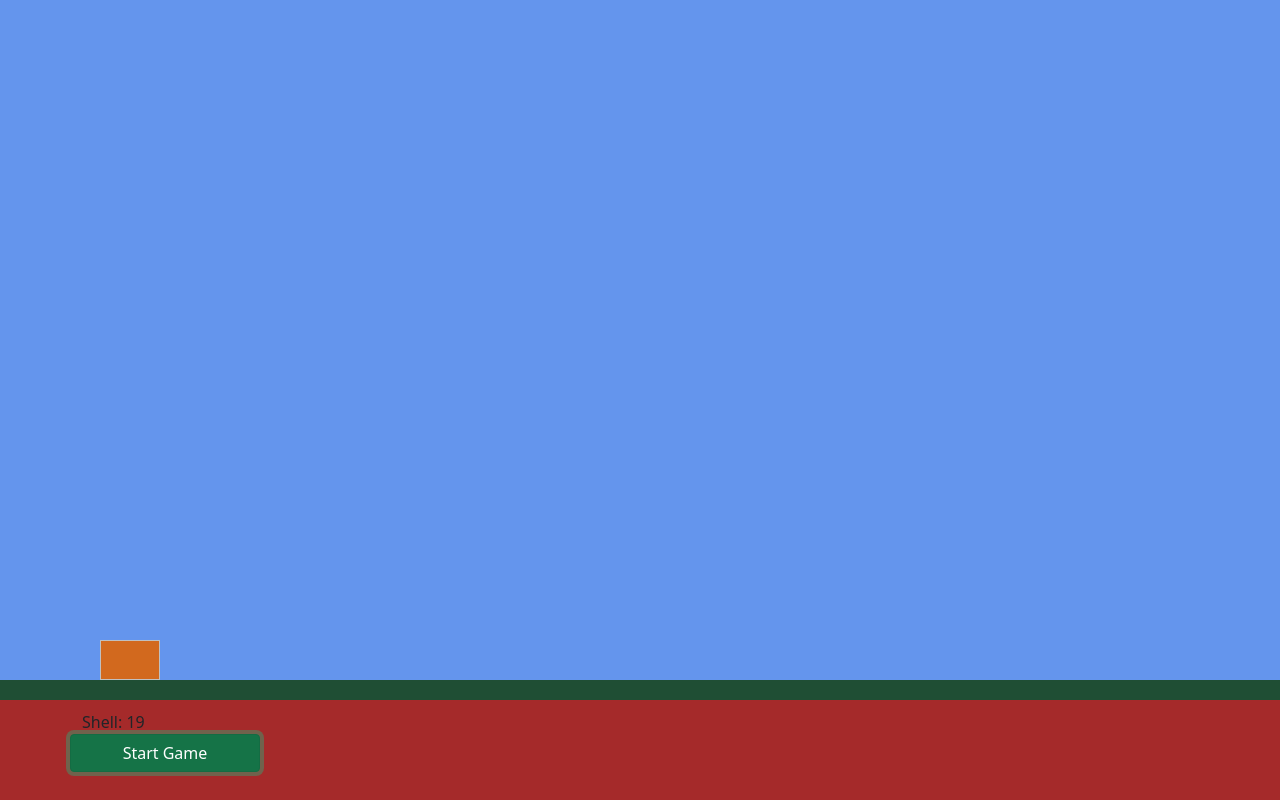
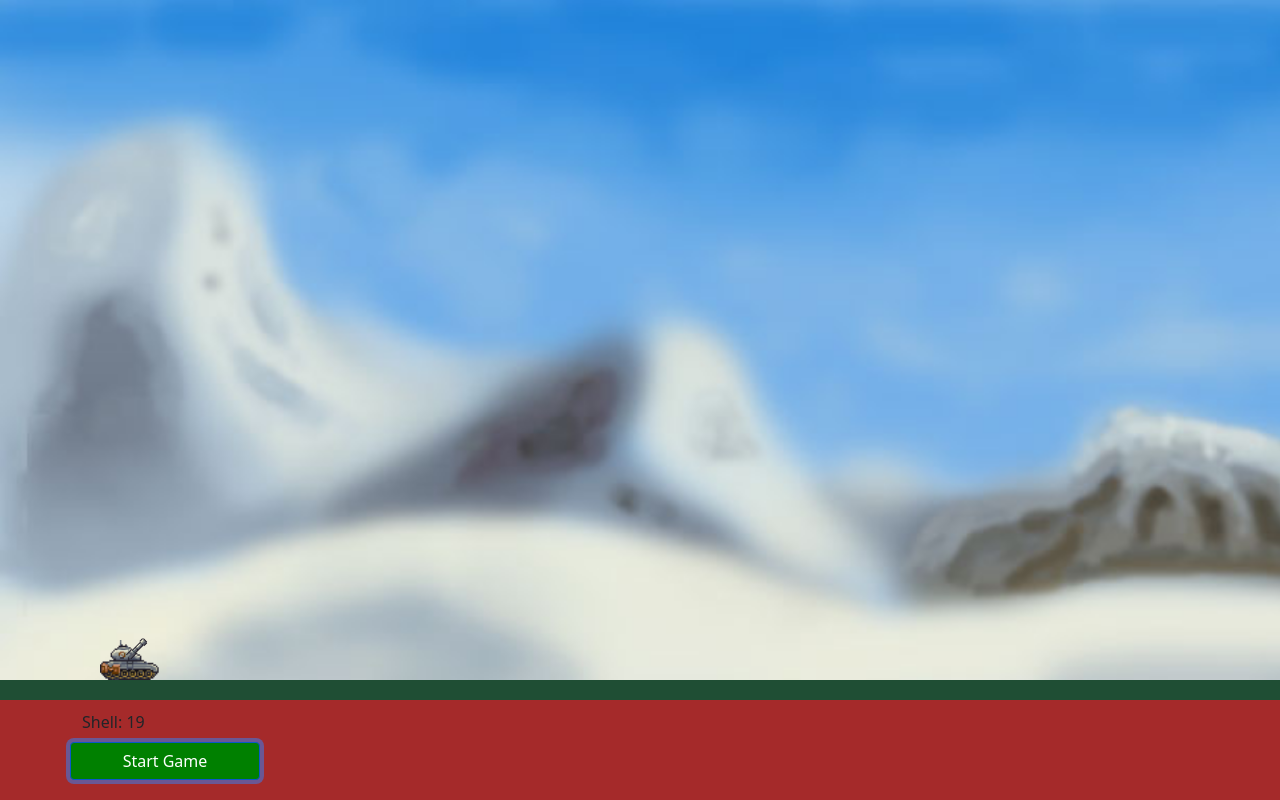
Before and after one commit to LoiHo11B1P/MileStoneProject1, a plain HTML site: page index.html in a window 1280 px wide. Both pictures are taken after a click on the button "Start Game". Shown: the part 76-876 px from the top of the page. Drawn offline with nearby package versions, Linux system fonts and the light colour scheme.

Commit message:
add tank and picture, angle of gun

```diff
--- a/index.html
+++ b/index.html
@@ -21,11 +21,11 @@
             <div id="game-ground"></div>
             <div id="tank-control">
                 <div class="container">
-                    <div class="row">
+                    <div class="row mb-2">
                         <label class="col-3" id='shell-count'>Shell Count:</label>
                     </div>
                     <div class="row">
-                        <button class="btn btn-success col-2" onclick='startPause()'>Start Game</button>
+                        <button class="btn btn-primary col-2" onclick='startPause(event)'>Start Game</button>
                     </div>
                 </div>
             </div>
--- a/resources/css/styles.css
+++ b/resources/css/styles.css
@@ -19,7 +19,10 @@ body {
     position: relative;
     width: 100vw;
     height: 800px;
-    background-color: cornflowerblue;
+    /*background-color: cornflowerblue;*/
+    background-image: url('../media/bg.jpg');
+    background-repeat: no-repeat, repeat;
+    background-size: cover;
 }
 #game-ground {
     width: 100vw;
@@ -39,7 +42,7 @@ body {
 #player-tank {
     width: 60px;
     height: 40px;
-    background-color: chocolate;
+    padding: 0;
     position: absolute;
     bottom: 120px;
 }
--- a/resources/js/main.js
+++ b/resources/js/main.js
@@ -7,13 +7,22 @@ const gameStage = {
     leftBoundary: gameArea.clientWidth,
     rightBoundary: 0,
     bottomBoundary: gameArea.clientHeight-160,
+    projectiles: [],
+    enemies: []
 
 }
 
-function startPause() {
+// toggle start or pause game
+function startPause(e) {
     gameStage.running = !gameStage.running;
+    if(!gameStage.running) {
+        e.target.style.backgroundColor = 'orange'
+    } else {
+        e.target.style.backgroundColor ='green'
+    }
 }
 
+// position of mouseclick serve as aim point for projectile
 function aimPoint(e) {
     player.adjustAimPoint(e.clientX, e.clientY)
 
@@ -33,23 +42,32 @@ const player = {
     aimPointY:  0,
     positionX: 100,
     positionY: gameArea.clientHeight - 160,
+    prevX: 100,
     img: '',
     playerTank: null,
+    tankTurret: null,
+    turretAngle: -45,
     shellCount: 20,
     maxShell: 25,
 
     initPlayer() {
+        this.tankTurret = document.createElement('img')
+        this.tankTurret.setAttribute('src','resources/media/gun.gif')
+        this.tankTurret.style.position = 'absolute';
+        this.tankTurret.zIndex = '-1'
         this.playerTank = document.createElement('img')
+        this.playerTank.setAttribute('src','resources/media/tank.gif')
         this.playerTank.setAttribute('id', 'player-tank')
         this.updateShellCount()
         gameArea.append(this.playerTank)
+        gameArea.append(this.tankTurret)
         this.updatePosition(100,this.positionY)
     },
 
     adjustAimPoint(x,y) {
         this.aimPointX = x;
         this.aimPointY = y;
-        console.log(`Aiming @ x:${this.aimPointX}, y:${this.aimPointY}`)
+        //console.log(`Aiming @ x:${this.aimPointX}, y:${this.aimPointY}`)
     },
 
     tankAction(code) {
@@ -81,6 +99,19 @@ const player = {
     },
 
     moveTank () {
+
+        console.log(this.turretAngle)
+        this.tankTurret.style.transform = `rotate(${this.turretAngle}deg)`;
+        if(this.positionX - this.prevX < 0)  {
+            this.playerTank.style.transform = `rotateY(180deg)`
+            this.tankTurret.style.transform = `rotateY(180deg)`
+            this.tankTurret.style.left = `${this.positionX+60}px`;
+
+        }
+
+        this.tankTurret.style.left = `${this.positionX+25}px`;
+        this.tankTurret.style.top = `${this.positionY+5}px`;
+        this.prevX = this.positionX
         this.playerTank.style.left = `${this.positionX}px`;
         this.playerTank.style.top = `${this.positionY}px`;
     },
@@ -88,6 +119,7 @@ const player = {
     useShell() {
         this.shellCount--;
         this.updateShellCount()
+        this.moveTank()
     },
 
     reloadShell() {
@@ -98,10 +130,12 @@ const player = {
         }
 
         this.updateShellCount()
+
     },
 
     updateShellCount() {
         shellCounter.textContent = `Shell: ${this.shellCount}`
+
     }
 }
 player.initPlayer()
@@ -116,6 +150,9 @@ gameArea.addEventListener('click', (e) => {
     //console.log(`X:${e.x}, Y:${e.y}`)
     if(gameStage.running) {
         let shell = new Shell({x: player.positionX, y: player.positionY}, {x: e.x, y: e.y},player.useShell())
+        shell.id = e.x+'shell'+gameStage.projectiles.length
+        gameStage.projectiles.push(shell)
+        console.log(gameStage.projectiles)
     }
 
 
@@ -128,6 +165,8 @@ class Shell {
     shellTravelTimer = null
     currentX = null
     currentY = null
+    speed = 3
+    id = null
 
     constructor(spawnCoords, explodeCoord) {
         // spawnCoord will be at tank position x & y
@@ -139,8 +178,10 @@ class Shell {
 
         this.shell = document.createElement('img');
         //this.shell.setAttribute('class', 'shell');
-        this.shell.style.width = '10px';
-        this.shell.style.height = '10px';
+        this.shell.style.width = '20px';
+        this.shell.style.height = '20px';
+        this.shell.style.border = "2px solid gold"
+        this.shell.style.borderRadius = "90%"
         this.shell.style.backgroundColor = 'red';
         this.shell.style.position = 'absolute';
         this.shell.style.left = `${this.currentX}px`;
@@ -152,9 +193,16 @@ class Shell {
     }
 
     shellExplode() {
+        let projectileList = gameStage.projectiles;
+        let projectitleIndex = projectileList.indexOf(this.id)
+        console.log(gameStage.projectiles[projectitleIndex])
+        setTimeout(() => {
+            projectileList.splice(projectitleIndex,1)
 
-        this.shellTravelTimer = null;
-        this.shell.remove()
+            this.shell.remove()
+            console.log(gameStage.projectiles)
+        }, 0);
+
 
     }
 
@@ -165,8 +213,10 @@ class Shell {
 
         let angle = Math.atan2(distanY, distanX)
 
-        let verlocityX = Math.cos(angle)
-        let verlocityY = Math.sin(angle)
+        player.turretAngle = angle*180/Math.PI
+
+        let verlocityX = Math.cos(angle)*this.speed
+        let verlocityY = Math.sin(angle)*this.speed
 
         console.log(`verlocityX: ${verlocityX}`)
         console.log(`verlocityY: ${verlocityY}`)
@@ -178,6 +228,7 @@ class Shell {
 
             if((this.currentX * -1 >= this.destX || this.currentX >= gameStage.leftBoundary-10) ||
                 (this.currentY >= gameStage.bottomBoundary || this.currentY <= this.destY)) {
+                clearInterval(this.shellTravelTimer);
                 this.shellExplode()
             }
 
```
Also changed, not shown: resources/media/bg.jpg (added), resources/media/chopper1.gif (added), resources/media/chopper2.gif (added), resources/media/chopper3.gif (added), resources/media/chopper4.gif (added), resources/media/chopper5.gif (added), resources/media/cloud1.gif (added), resources/media/gun.gif (added), resources/media/shell.gif (added), resources/media/tank.gif (added), resources/media/tanks-mockup.gif (added), resources/media/tileset.gif (added).
